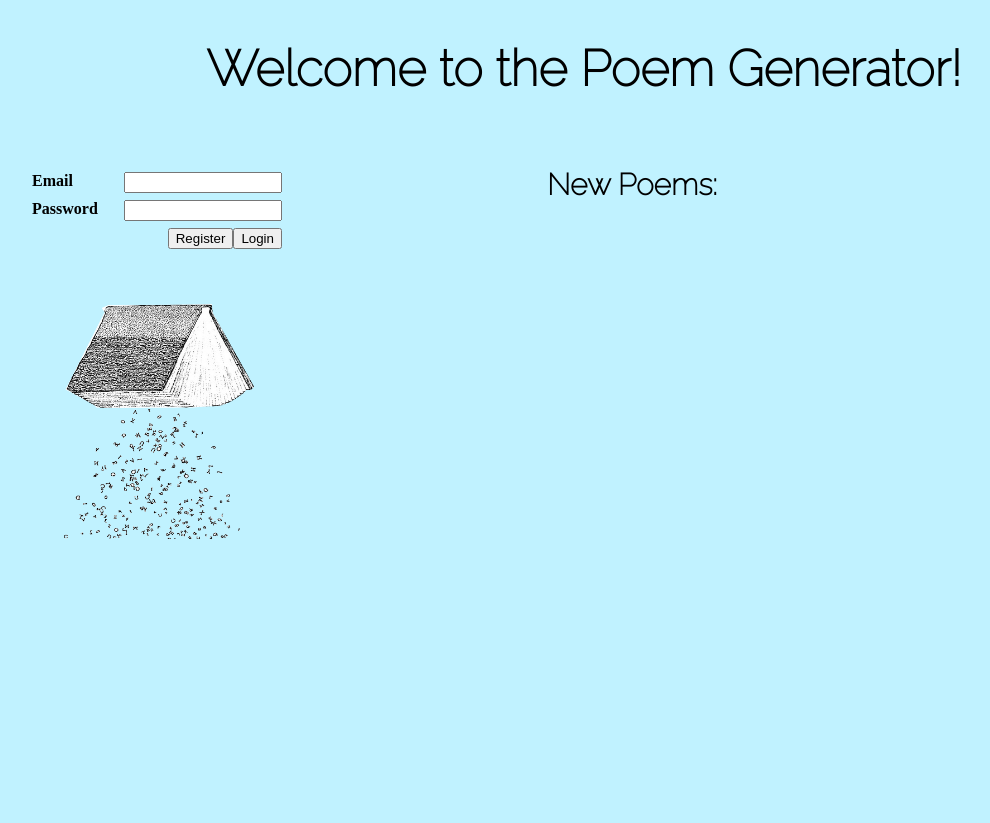
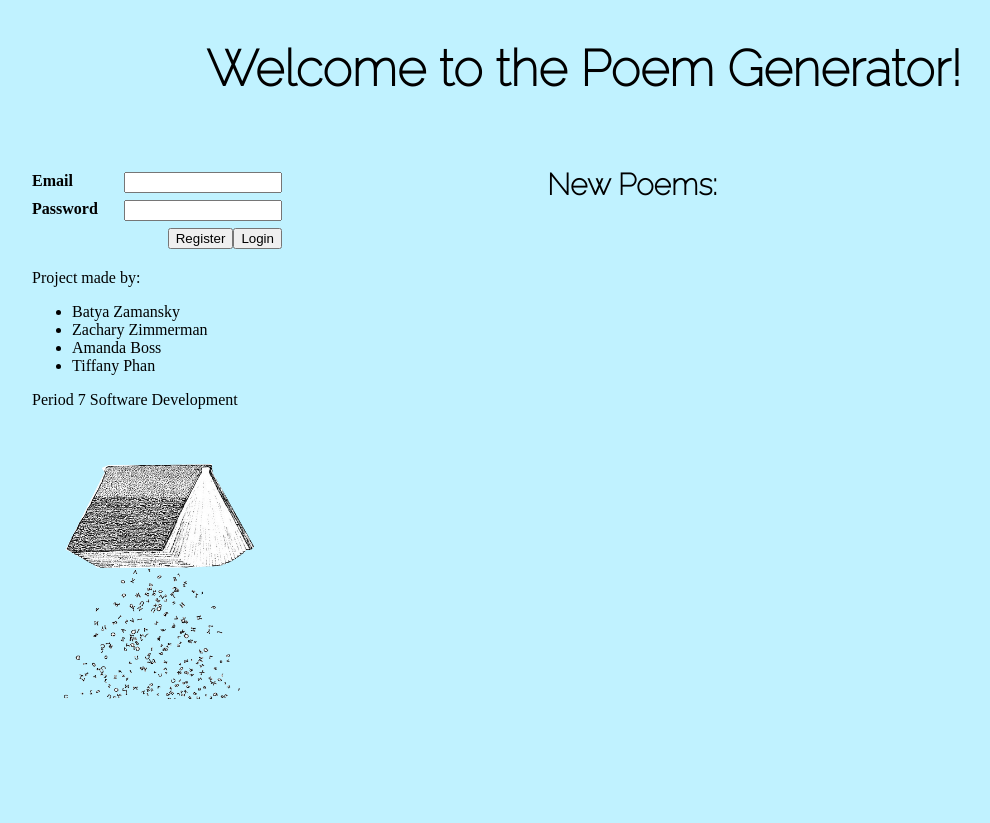
Before and after one commit to Oneman2feet/Poem-Generator, a Flask app: template templates/home.html in a window 1280 px wide. Shown: the whole page, without its empty margins (56-1046 px from the left). Before the commit the page ends 539 px from the top, so only its background shows below. Run offline with Flask 2, Linux system fonts and the light colour scheme; the template is opened without the code that fills it, so the values that code supplies are empty; parts of the project's set-up code (start-up, migrations or seed data) failed here and were passed over; some web fonts are replaced.

Commit message:
added our names to the logged out home page

```diff
--- a/templates/home.html
+++ b/templates/home.html
@@ -40,6 +40,18 @@
 	  <div id="error_section">
 	    {{error}}
 	  </div>
+	  <div id="names">
+	    <br/>
+	    <br/>
+	    Project made by:
+	    <ul>
+	    <li>Batya Zamansky</li>
+	    <li>Zachary Zimmerman</li>
+	    <li>Amanda Boss</li>
+	    <li>Tiffany Phan</li>
+	    </ul>
+	    Period 7 Software Development
+	  </div>
 	  {% else %}
 	  <div id="button_container">
 	  	<button type="button" id="profile" onclick="window.location.href='profile'">Profile</button>
```
